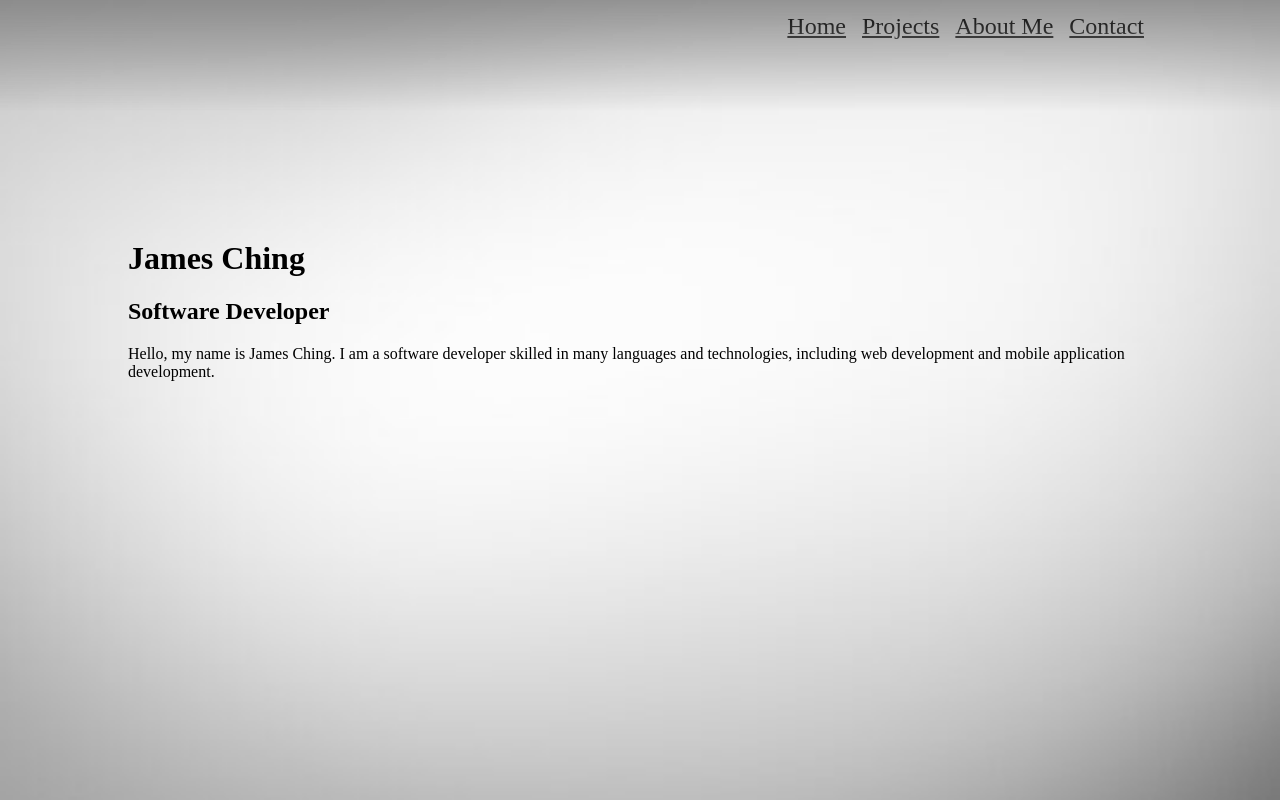
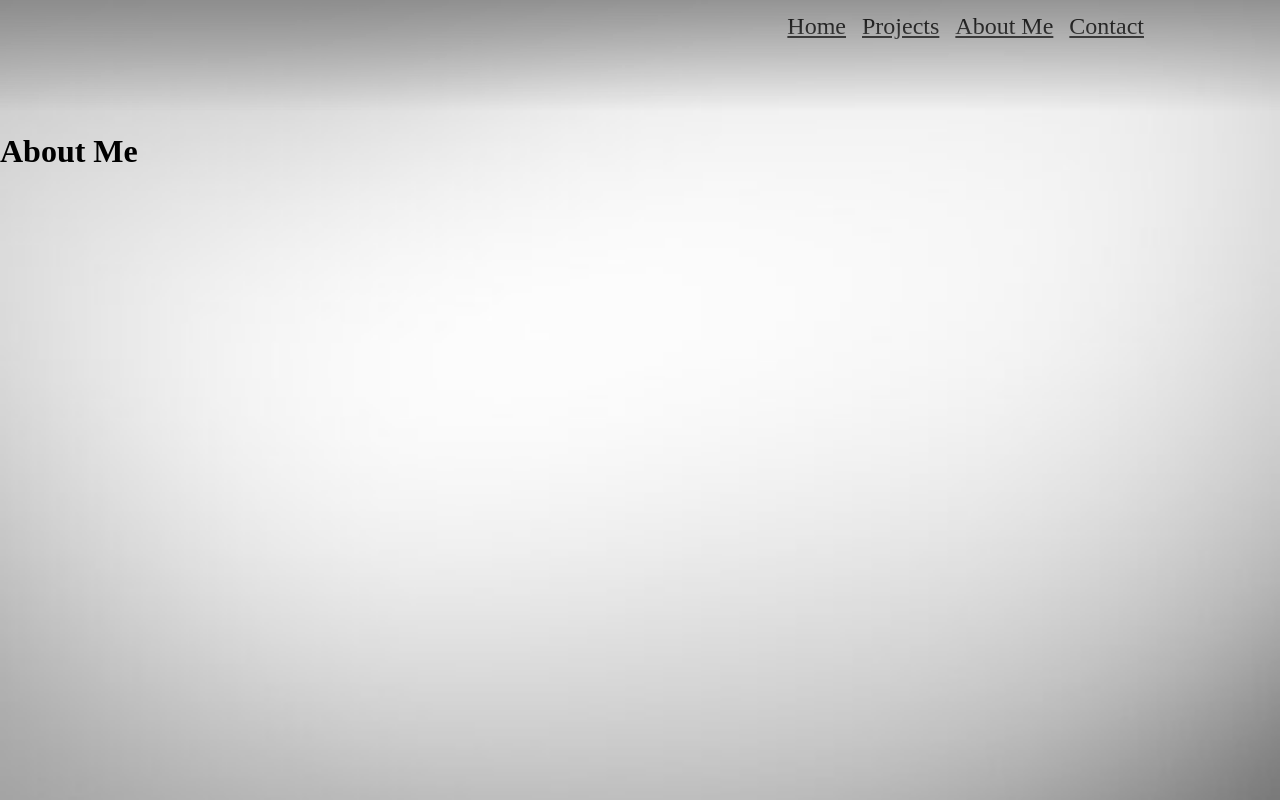
Before and after one commit to JamesC-Algonquin/portfolio, a React (Vite) app: page /AboutMe in a window 1280 px wide. Built offline with nearby package versions, Linux system fonts and the light colour scheme.

Commit message:
Multi-page Layout

```diff
--- a/src/NavBar.jsx
+++ b/src/NavBar.jsx
@@ -1,15 +1,19 @@
 import React from 'react'
 import './styles.css'
+import { Outlet, Link } from "react-router-dom";
 
 export default function NavBar() {
   return (
-    <div className="nav">
-        <ul >
-            <li><a href="/"> Home</a></li>
-            <li><a href="/"> Projects</a></li>
-            <li><a href="/"> About Me</a></li>
-            <li><a href="/"> Contact</a></li>
-        </ul>
-    </div>
+    <>
+      <nav className="nav">
+          <ul >
+              <li><Link to="/"> Home</Link></li>
+              <li><Link to="/Projects"> Projects</Link></li>
+              <li><Link to="/AboutMe"> About Me</Link></li>
+              <li><Link to="/Contact"> Contact</Link></li>
+          </ul>
+      </nav>
+      <Outlet/>
+    </>
   )
 }
--- /dev/null
+++ b/src/Pages/AboutMe.jsx
@@ -0,0 +1,9 @@
+import React from 'react'
+
+export default function AboutMe() {
+  return (
+    <div>
+      <h1>About Me</h1>
+    </div>
+  )
+}
--- /dev/null
+++ b/src/Pages/Contact.jsx
@@ -0,0 +1,9 @@
+import React from 'react'
+
+export default function Contact() {
+  return (
+    <div>
+      <h1>Contact</h1>
+    </div>
+  )
+}
--- a/src/TitlePage.jsx
+++ b/src/Pages/Home.jsx
@@ -1,11 +1,10 @@
 import React from 'react'
-import NavBar from './NavBar'
-import './styles.css'
+import NavBar from '../NavBar'
+import '../styles.css'
 
-export default function TitlePage() {
+export default function Home() {
   return (
     <>
-    <NavBar/>
     <div className="front">
         <h1>James Ching</h1>
         <h2>Software Developer</h2>
--- /dev/null
+++ b/src/Pages/Projects.jsx
@@ -0,0 +1,9 @@
+import React from 'react'
+
+export default function Projects() {
+  return (
+    <div>
+      <h1>Projects</h1>
+    </div>
+  )
+}
--- a/src/main.jsx
+++ b/src/main.jsx
@@ -1,10 +1,30 @@
 import React from 'react'
 import ReactDOM from 'react-dom/client'
-import TitlePage from './TitlePage.jsx'
+import Home from './Pages/Home.jsx'
+import Projects from './Pages/Projects.jsx'
+import AboutMe from './Pages/AboutMe.jsx'
+import Contact from './Pages/Contact.jsx'
+import NavBar from './NavBar.jsx'
+import { BrowserRouter, Routes, Route } from "react-router-dom";
+
+export default function Main(){
+  return (
+    <BrowserRouter>
+      <Routes>
+        <Route path="/" element={<NavBar />} >
+          <Route index element={<Home />} />
+          <Route path="Projects" element={<Projects />} />
+          <Route path="AboutMe" element={<AboutMe />} />
+          <Route path="Contact" element={<Contact />} />
+        </Route>
+      </Routes>
+    </BrowserRouter>
+  )
+}
 
 
 ReactDOM.createRoot(document.getElementById('root')).render(
   <React.StrictMode>
-    <TitlePage />
+    <Main />
   </React.StrictMode>,
 )
--- a/src/styles.css
+++ b/src/styles.css
@@ -8,7 +8,7 @@ body{
     margin:0;
 }
 
-div.nav{
+nav.nav{
     display:flex;
     justify-content: end;
     padding-right:10%;
@@ -18,21 +18,21 @@ div.nav{
     mask-image: linear-gradient(black, transparent);
 }
 
-div.nav ul{
+nav.nav ul{
     list-style-type: none;
     margin: 0;
     padding: 0;
   }
 
-div.nav ul li{
+nav.nav ul li{
     float: left;
 
 }
 
-div.nav ul li a{
+nav.nav ul li a{
+    color:black;
     display:block;
     padding: 8px;
-    color:black;
     font-size: 1.5em;
 }
 
```
